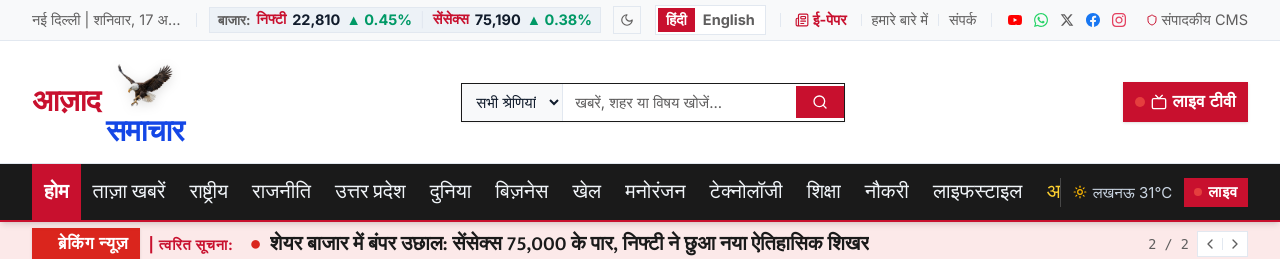
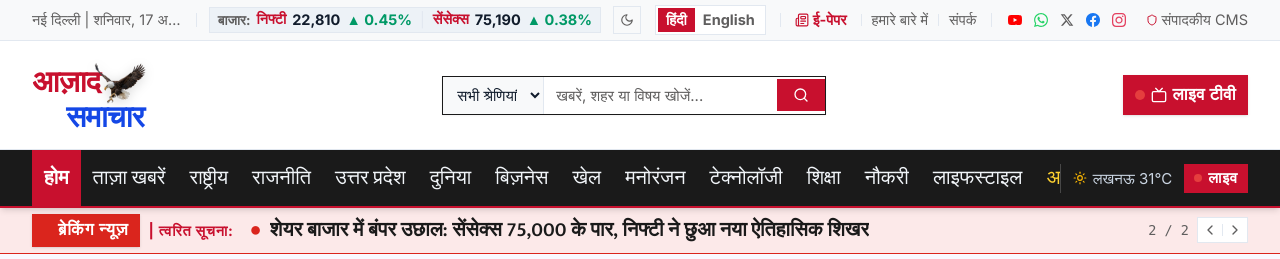
Before and after one commit to zoroxzoro/azaadNews, a React (Vite) app: page / in a window 1280 px wide. Shown: the top 259 px of the page. Built offline with nearby package versions, Linux system fonts and the light colour scheme.

Commit message:
style(logo): eliminate gap between Azaad and Eagle

```diff
--- a/src/components/common/BrandLogo.jsx
+++ b/src/components/common/BrandLogo.jsx
@@ -50,12 +50,11 @@ export default function BrandLogo({
 
   const LogoContent = (
     <div className={`inline-flex flex-col select-none ${className}`}>
-      {/* Brand Mark Lockup: Azaad on left of eagle, Eagle on top, Samachar on bottom of that eagle */}
-      <div className="inline-flex items-center gap-1 sm:gap-1.5">
-        {/* 'आज़ाद' on the LEFT side of the eagle - size matched with 'समाचार' */}
-        <div className="flex items-center justify-center">
+      {/* Brand Mark Lockup: Azaad directly next to Eagle with zero gap, Samachar on bottom of eagle */}
+      <div className="inline-flex items-center">
+        {/* 'आज़ाद' on the LEFT side of the eagle */}
         <span
-            className={`font-mukta font-black leading-none tracking-tight ${
+          className={`font-mukta font-black leading-none tracking-tight shrink-0 ${
             isFull
               ? 'text-xl sm:text-2xl md:text-2xl'
               : 'text-base sm:text-lg'
@@ -63,16 +62,13 @@ export default function BrandLogo({
         >
           आज़ाद
         </span>
-        </div>
 
-        {/* Right Stack: Eagle on TOP, 'समाचार' on the BOTTOM of that eagle */}
-        <div className="flex flex-col items-center justify-center leading-none">
-          {/* Eagle Emblem on TOP */}
+        {/* Eagle Emblem directly adjacent to 'आज़ाद' with NO GAP (tucked closely) */}
         <div
-            className={`relative shrink-0 flex items-center justify-center transition-transform hover:scale-105 duration-300 ${
+          className={`relative shrink-0 flex items-center justify-center transition-transform hover:scale-105 duration-300 -ml-1 sm:-ml-1.5 ${
             isFull
-                ? 'w-11 h-11 sm:w-13 sm:h-13 md:w-14 md:h-14'
-                : 'w-8 h-8 sm:w-9 sm:h-9'
+              ? 'w-10 h-10 sm:w-12 sm:h-12 md:w-13 md:h-13'
+              : 'w-7 h-7 sm:w-8 sm:h-8'
           }`}
         >
           <img
@@ -86,10 +82,12 @@ export default function BrandLogo({
             loading="eager"
           />
         </div>
+      </div>
 
-          {/* 'समाचार' on the BOTTOM of that eagle - Blue color */}
+      {/* 'समाचार' on the BOTTOM of that eagle - Blue color, positioned right under the eagle */}
+      <div className="flex justify-end -mt-1 sm:-mt-1.5 pr-0.5">
         <span
-            className={`font-mukta font-black tracking-tight leading-none mt-0.5 sm:mt-1 ${
+          className={`font-mukta font-black tracking-tight leading-none ${
             isFull
               ? 'text-xl sm:text-2xl md:text-2xl'
               : 'text-base sm:text-lg'
@@ -97,7 +95,6 @@ export default function BrandLogo({
         >
           समाचार
         </span>
-        </div>
       </div>
 
       {/* Full Tagline & Authority Rule (for masthead / full branding) */}
```
Lines whose indentation alone changed are shown as unchanged.
